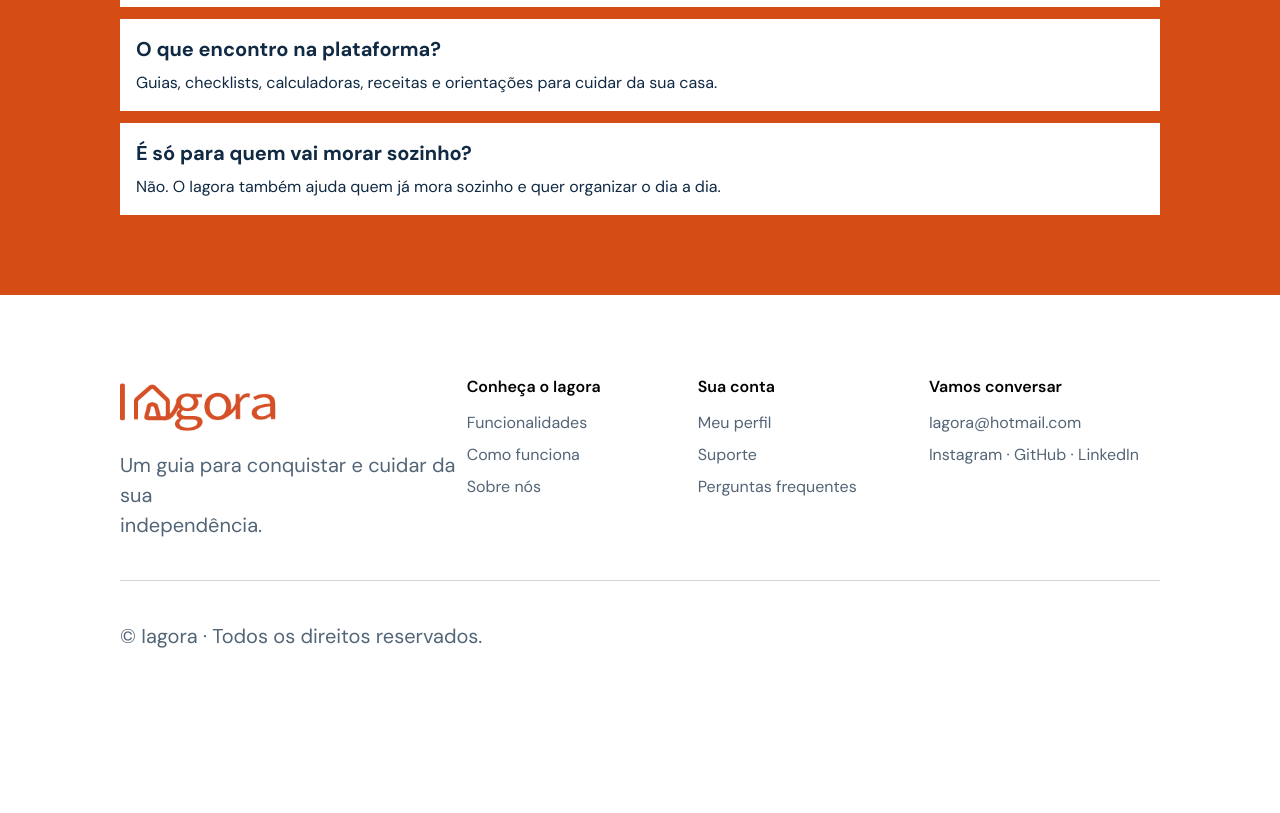
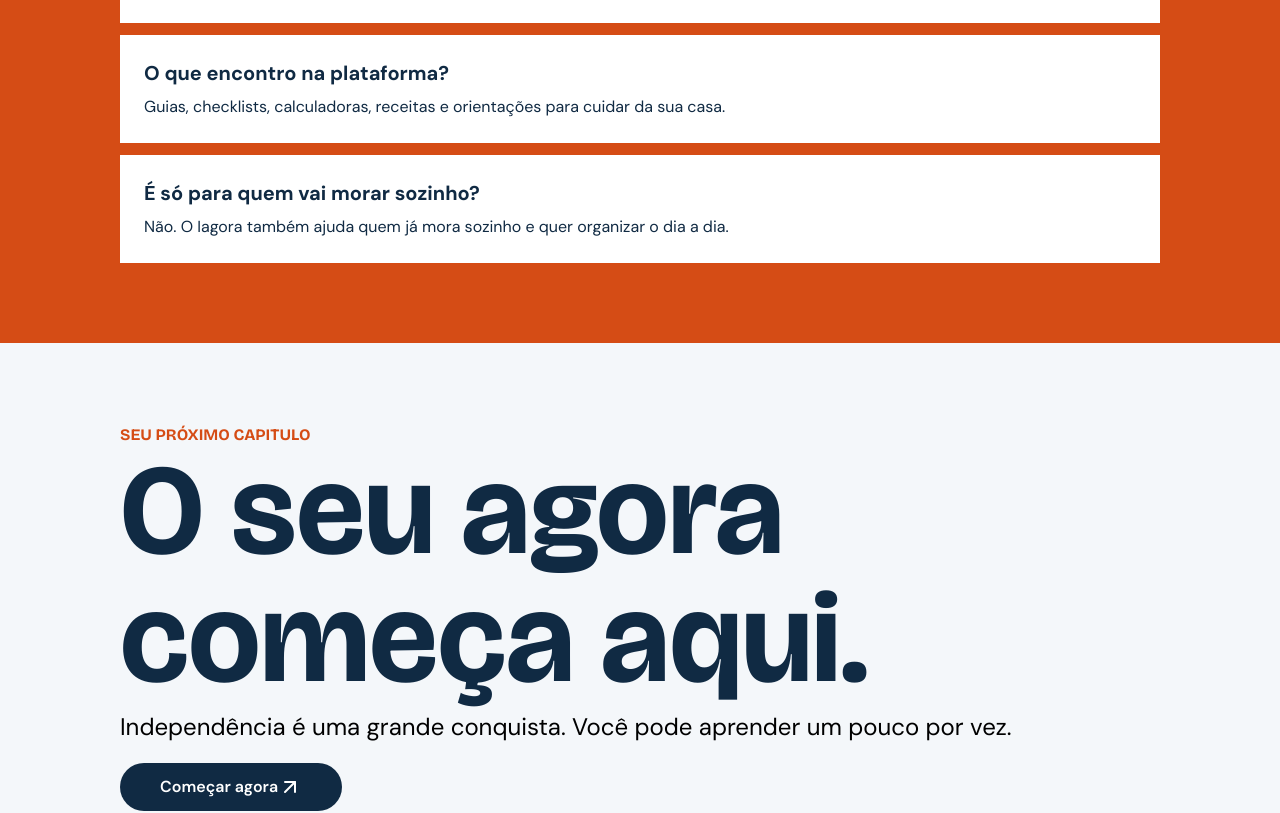
Before and after one commit to IAgoraApp/frontend, a React (Vite) app: page / in a window 1280 px wide. Shown: the part 3200-4013 px from the top of the page. Before the commit the page ends 3891 px from the top, so only its background shows below. Built offline with nearby package versions, Linux system fonts and the light colour scheme.

Commit message:
:sparkles: (End) Fiz a EndSection

```diff
--- /dev/null
+++ b/src/components/LandingPage/endSection.jsx
@@ -0,0 +1,26 @@
+import { Title, Button } from '../ui';
+import { ArrowUpRight } from 'lucide-react';
+
+export default function EndSection() {
+  return (
+    <section className='px-30 py-20 bg-(--azul-fundo)'>
+      <Title as='h2' variant='pequenoLj'>
+        Seu próximo capitulo
+      </Title>
+      <Title as='h2' variant='normal' className='text-9xl mb-2'>
+        O seu agora <br /> começa aqui.
+      </Title>
+      <p className='mb-5 text-2xl'>
+        Independência é uma grande conquista. Você pode aprender um pouco por
+        vez.
+      </p>
+      <Button variant='solido' color='azul' className='bg-(--azul-escuro)! mb-10'>
+        {' '}
+        Começar agora <ArrowUpRight />
+      </Button>
+      <p>
+        Explore primeiro. Crie sua conta quando quiser organizar sua rotina.
+      </p>
+    </section>
+  );
+}
--- a/src/components/LandingPage/firstSection.jsx
+++ b/src/components/LandingPage/firstSection.jsx
@@ -11,7 +11,7 @@ export default function FirstSection() {
         Quero morar sozinho
       </h1>
 
-      <div className='bg-(--laranja-principal) w-fit px-20 rotate-2 mt-5 mb-5'>
+      <div className='bg-(--laranja-principal) w-fit px-20 rotate-4 mt-5 mb-5 hover:rotate-0 transition-all duration-300'>
         <h1 className='text-9xl font-heading text-white font-bold'>I agora?</h1>
       </div>
 
--- a/src/components/LandingPage/index.jsx
+++ b/src/components/LandingPage/index.jsx
@@ -3,5 +3,6 @@ import VideoSection from './videoSection';
 import RecursosSection from './recursosSection';
 import MomentoSection from './momentoSection';
 import PerguntasSection from './perguntasSection';
+import EndSection from './endSection';
 
-export const Sections = { FirstSection, VideoSection, RecursosSection, MomentoSection, PerguntasSection };
+export const Sections = { FirstSection, VideoSection, RecursosSection, MomentoSection, PerguntasSection, EndSection };
--- a/src/components/LandingPage/perguntasSection.jsx
+++ b/src/components/LandingPage/perguntasSection.jsx
@@ -31,7 +31,7 @@ export default function PerguntasSection() {
 
       <div className='flex flex-col gap-3 mt-5'>
         {perguntas.map(item => (
-          <div key={item.id} className='p-4 bg-white'>
+          <div key={item.id} className='p-6 bg-white'>
             <h3 className='text-xl font-bold text-(--azul-escuro) mb-2'>{item.pergunta}</h3>
             <p className='text-(--azul-escuro)'>{item.resposta}</p>
           </div>
--- a/src/containers/landingPage.jsx
+++ b/src/containers/landingPage.jsx
@@ -11,6 +11,7 @@ export default function LandingPage() {
         <Sections.MomentoSection />
         <Sections.RecursosSection />
         <Sections.PerguntasSection />
+        <Sections.EndSection />
       </main>
       <Footer />
     </>
```
